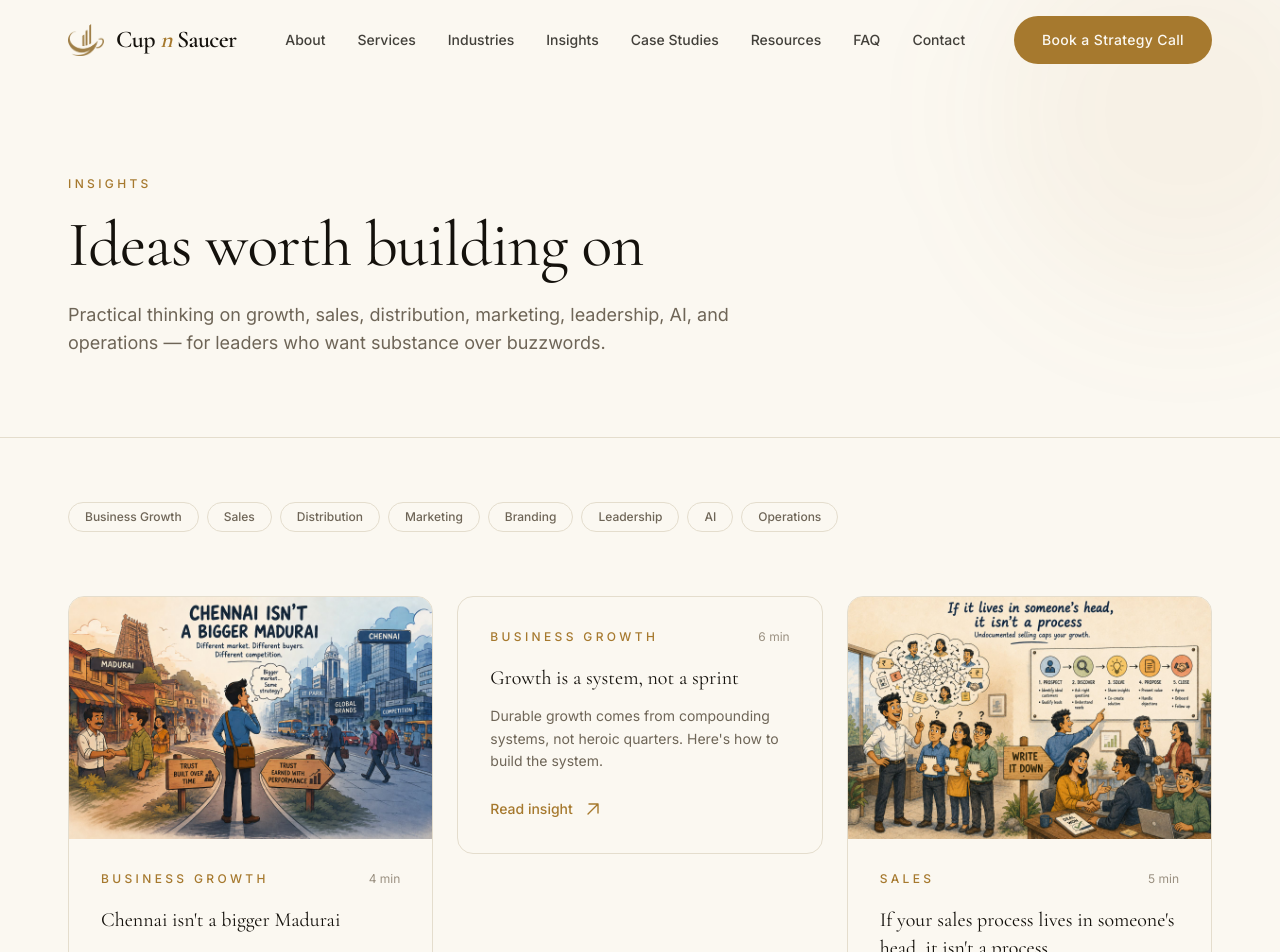
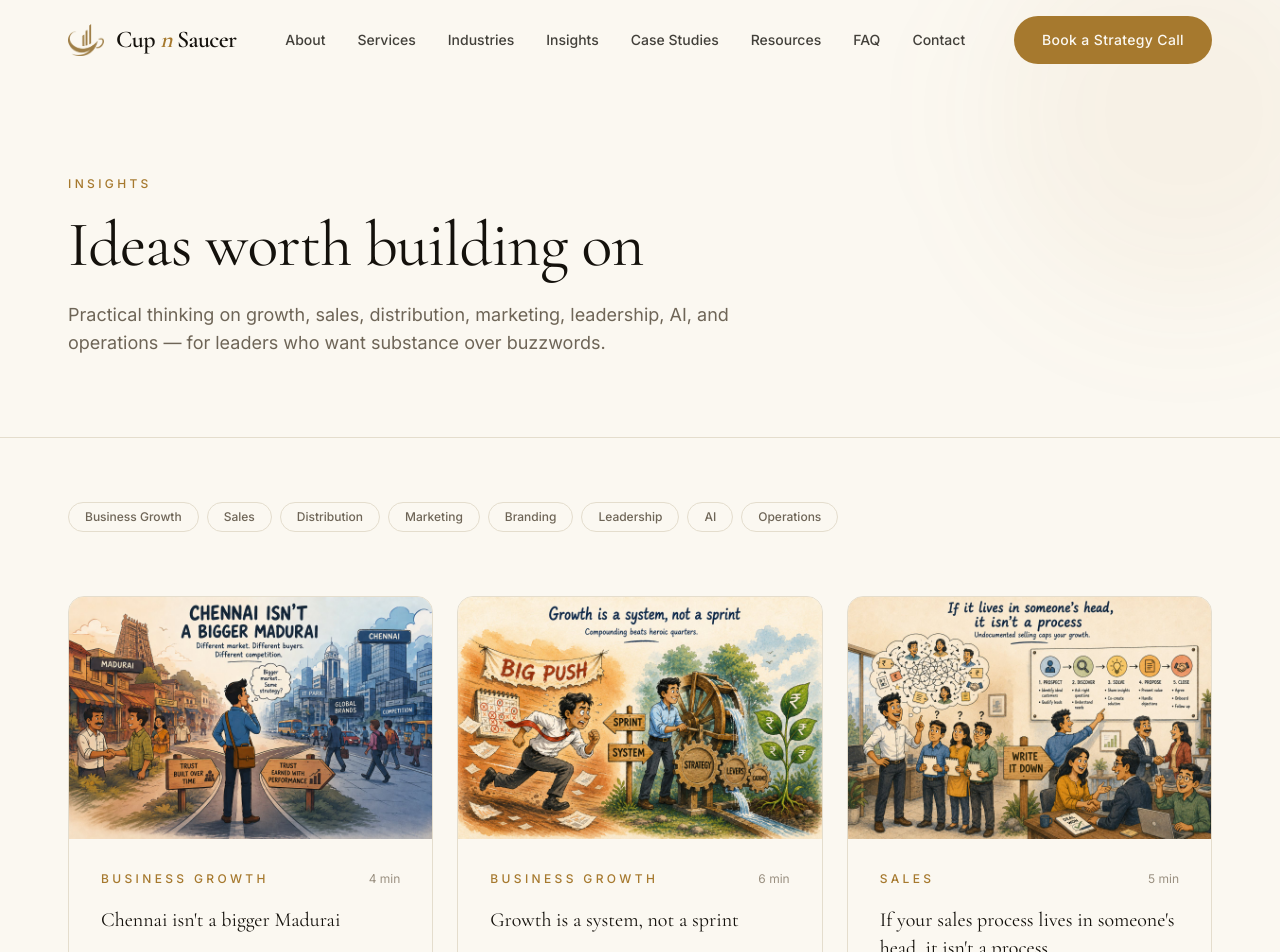
Before and after one commit to madhumitaganeshkumar123-ship-it/cupnsaucer, a Next.js app: page /insights in a window 1280 px wide. Shown: the top 952 px of the page. Built offline with nearby package versions, Linux system fonts and the light colour scheme.

Commit message:
Link image to growth insight

```diff
--- a/src/data/content.ts
+++ b/src/data/content.ts
@@ -326,6 +326,8 @@ export const insights: Insight[] = [
       "A growth system has three parts. First, a clear thesis about where value comes from. Second, a small set of levers the team actually controls. Third, an operating cadence that turns the thesis into weekly action and learning.",
       "The work isn't glamorous. It's choosing fewer priorities, defining who owns each lever, and reviewing progress often enough to course-correct. But that discipline is exactly what turns a good quarter into a good decade.",
     ],
+    image: "/images/insights/growth-is-a-system-not-a-sprint.jpg",
+    scrollReveal: true,
   },
   {
     slug: "your-sales-process-lives-in-someones-head",
```
